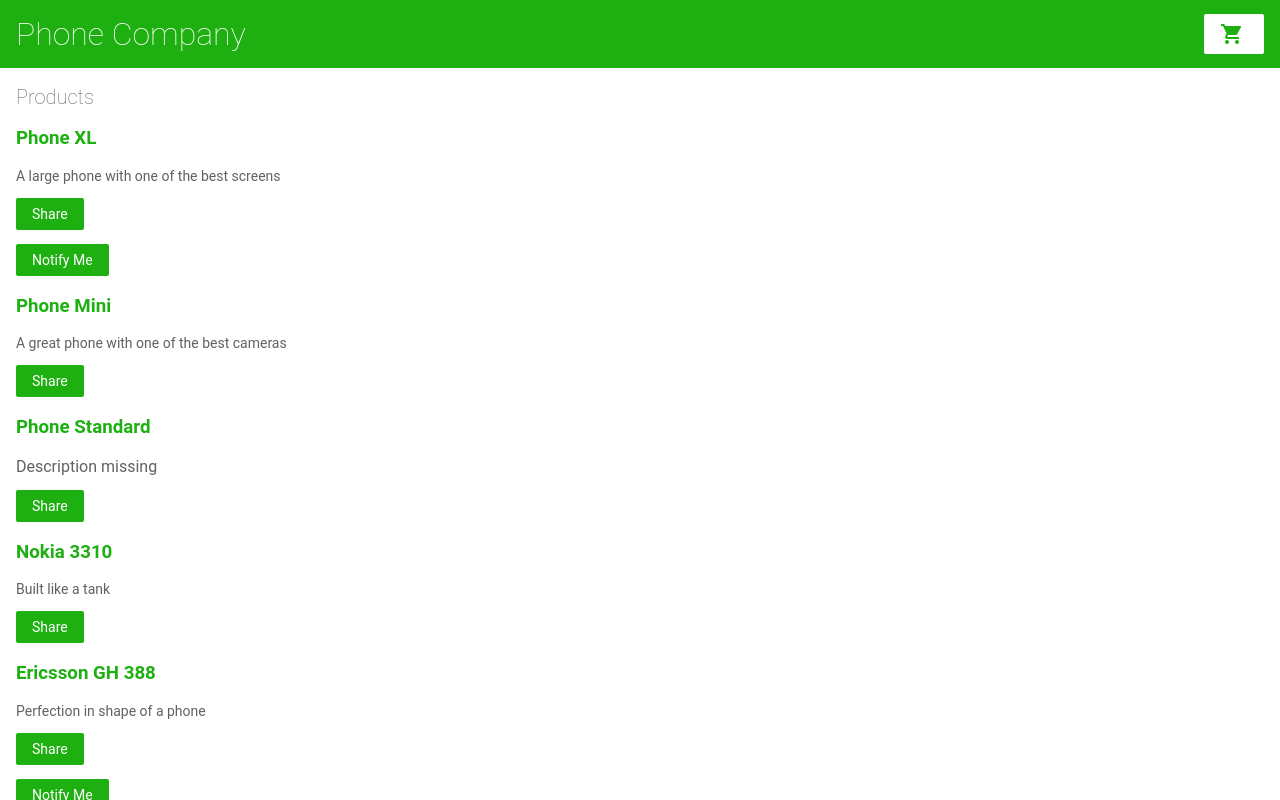
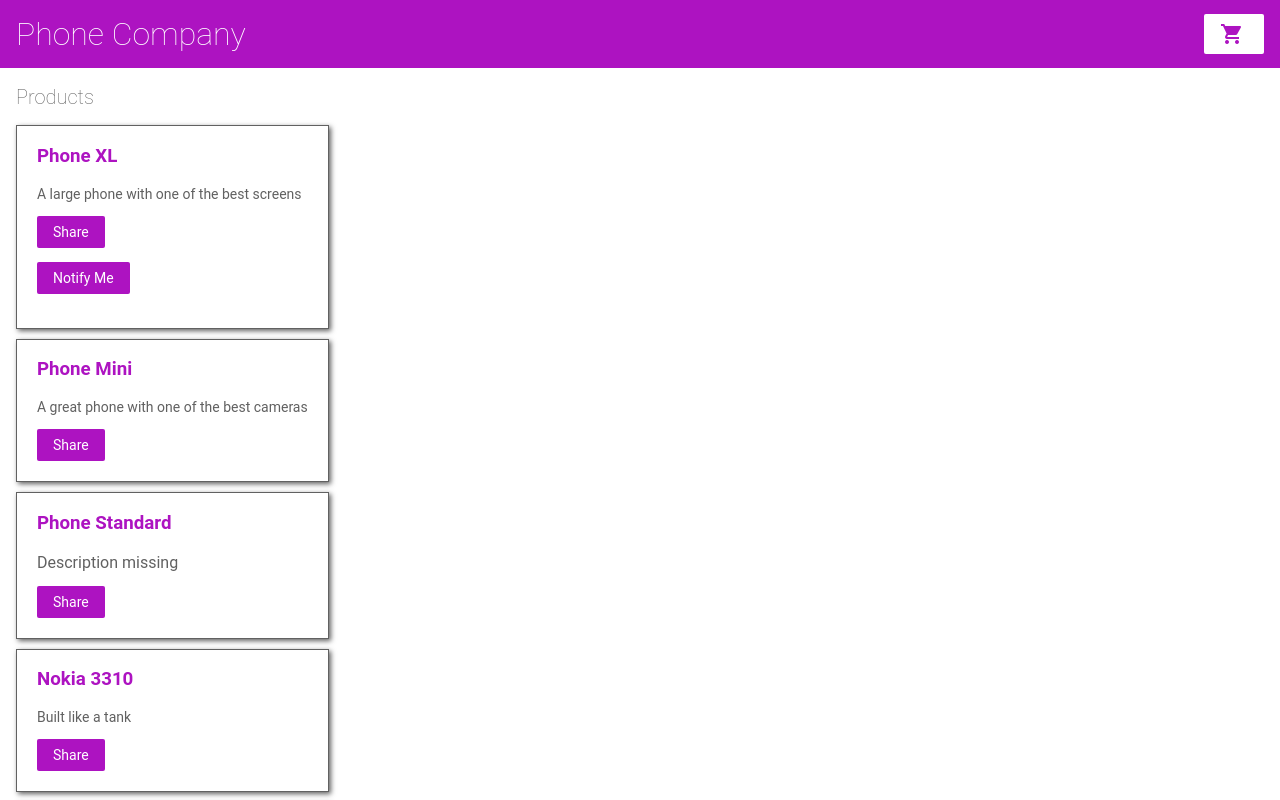
Before and after one commit to fladgast/gettingstarted, an Angular app: page / in a window 1280 px wide. Shown: the top 800 px of the page. Built offline with nearby package versions, Linux system fonts and the light colour scheme.

Commit message:
Task 10 complete

```diff
--- a/src/app/product-list/product-list.component.html
+++ b/src/app/product-list/product-list.component.html
@@ -1,6 +1,6 @@
 <h2>Products</h2>
 
-<div *ngFor="let product of products">
+<div *ngFor="let product of products" class="box">
 
   <h3>
     <a
--- a/src/styles.css
+++ b/src/styles.css
@@ -1,7 +1,7 @@
 /* Variables */
 
 :root {
-  --main-color: #1eaf11;
+  --main-color: #ad13c1;
 }
 
 /* Global Styles */
@@ -142,3 +142,10 @@
   border-radius: 2px;
   background-color: #EEEEEE;
 }
+
+.box {
+  border: solid 1px;
+  padding: 0px 20px 20px 20px;
+  margin-bottom: 10px;
+  box-shadow: 2px 2px 5px;
+}
```
